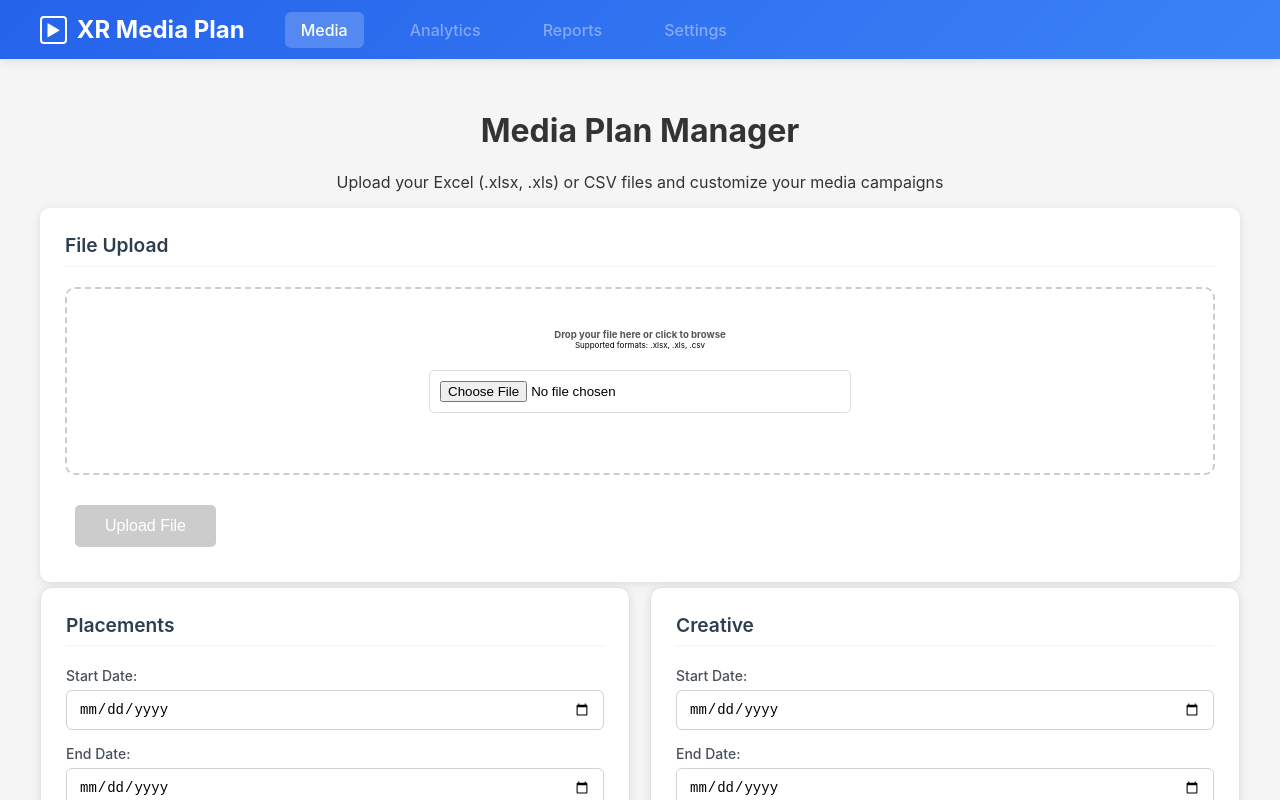
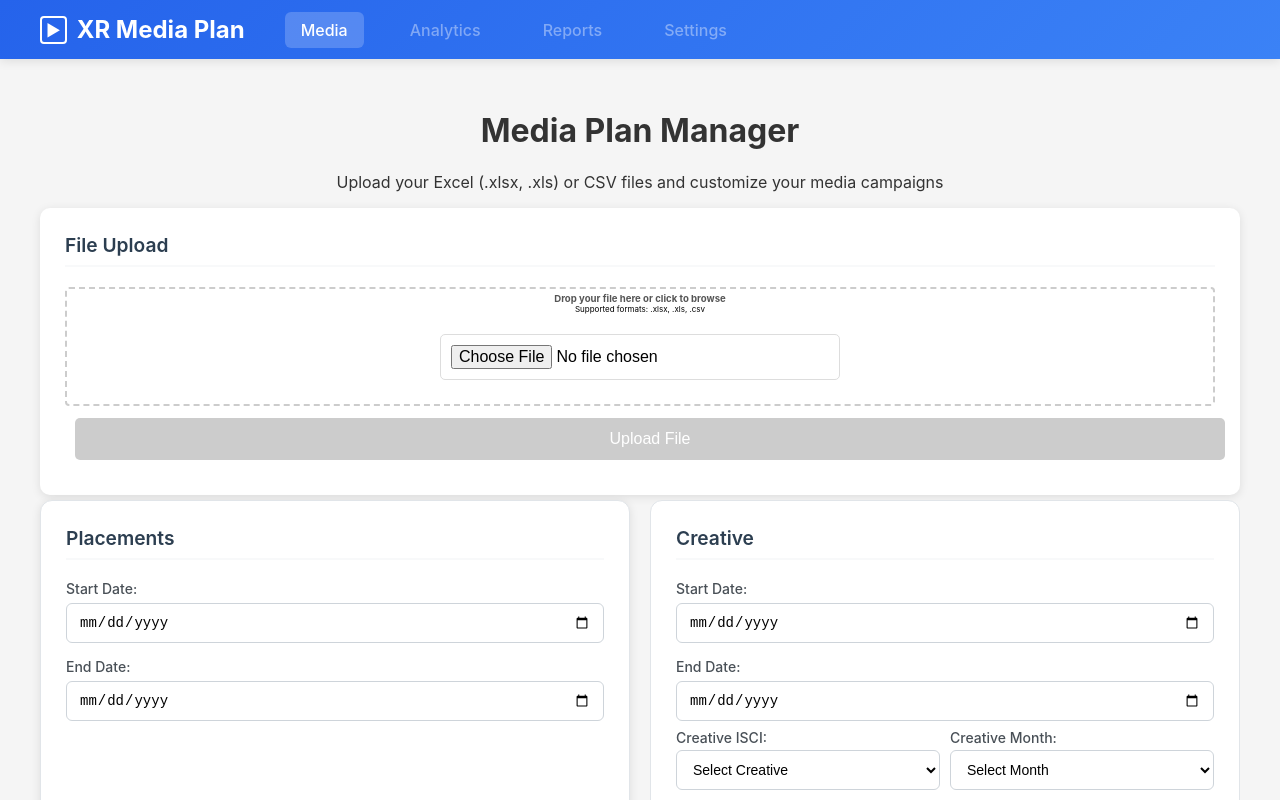
Before and after one commit to qualminds-ai/XR_Media_Plan, a React (Create React App) app in the folder frontend/: page / in a window 1280 px wide. Shown: the top 800 px of the page. Built offline with nearby package versions, Linux system fonts and the light colour scheme; the HTML template or start-up script is replaced by a standard one.

Commit message:
Remove unused App.css file and enhance Media component styles for improved layout and user experience

```diff
--- a/frontend/src/App.css
+++ /dev/null
@@ -1 +0,0 @@
-/* This file can be used for additional App-specific styles */
--- a/frontend/src/App.js
+++ b/frontend/src/App.js
@@ -1,7 +1,6 @@
 import React, { useState } from 'react';
 import Header from './Header';
 import Media from './Media';
-import './App.css';
 
 function App() {
   const [mobileMenuOpen, setMobileMenuOpen] = useState(false);
--- a/frontend/src/Media.css
+++ b/frontend/src/Media.css
@@ -27,6 +27,176 @@
   font-weight: 600;
   padding-bottom: 8px;
   border-bottom: 2px solid #f8f9fa;
+}
+
+.upload-area {
+  border: 2px dashed #ccc;
+  padding: 4px;
+  text-align: center;
+  border-radius: 4px;
+  margin-bottom: 2px;
+  transition: border-color 0.3s ease;
+}
+
+.upload-area h4 {
+  margin-top: 0;
+  margin-bottom: 0px;
+  color: #555;
+  font-size: 0.6rem;
+}
+
+.upload-area p {
+  margin: 0 0 2px 0;
+  font-size: 0.5rem;
+}
+
+.upload-area:hover {
+  border-color: #007bff;
+}
+
+.upload-area.dragover {
+  border-color: #007bff;
+  background-color: #f8f9fa;
+}
+
+.file-input {
+  margin: 20px 0;
+}
+
+.file-input input[type="file"] {
+  padding: 10px;
+  border: 1px solid #ddd;
+  border-radius: 5px;
+  font-size: 16px;
+  background-color: white;
+  width: 100%;
+  box-sizing: border-box;
+}
+
+.upload-btn {
+  background-color: #007bff;
+  color: white;
+  padding: 12px 24px;
+  border: none;
+  border-radius: 5px;
+  cursor: pointer;
+  font-size: 16px;
+  transition: background-color 0.3s ease;
+  width: 100%;
+  margin-top: 15px;
+}
+
+.upload-btn:hover {
+  background-color: #0056b3;
+}
+
+.upload-btn:disabled {
+  background-color: #6c757d;
+  cursor: not-allowed;
+}
+
+.message {
+  padding: 12px;
+  border-radius: 5px;
+  margin-top: 15px;
+  text-align: center;
+}
+
+.message.success {
+  background-color: #d4edda;
+  color: #155724;
+  border: 1px solid #c3e6cb;
+}
+
+.message.error {
+  background-color: #f8d7da;
+  color: #721c24;
+  border: 1px solid #f5c6cb;
+}
+
+.file-info {
+  background: white;
+  padding: 25px;
+  border-radius: 10px;
+  box-shadow: 0 2px 10px rgba(0,0,0,0.1);
+  margin-top: 20px;
+}
+
+.file-info h3 {
+  margin-top: 0;
+  margin-bottom: 20px;
+  color: #333;
+  font-size: 1.4rem;
+}
+
+.info-grid {
+  display: grid;
+  grid-template-columns: repeat(auto-fit, minmax(200px, 1fr));
+  gap: 15px;
+  margin-bottom: 20px;
+}
+
+.info-item {
+  background: #f8f9fa;
+  padding: 15px;
+  border-radius: 8px;
+  text-align: center;
+}
+
+.info-item strong {
+  display: block;
+  margin-bottom: 5px;
+  font-size: 14px;
+  color: #666;
+}
+
+.preview-table {
+  width: 100%;
+  border-collapse: collapse;
+  margin-top: 15px;
+  font-size: 14px;
+}
+
+.preview-table th,
+.preview-table td {
+  border: 1px solid #ddd;
+  padding: 8px;
+  text-align: left;
+}
+
+.preview-table th {
+  background-color: #f8f9fa;
+  font-weight: bold;
+}
+
+.preview-table tr:nth-child(even) {
+  background-color: #f8f9fa;
+}
+
+.preview-table tr:hover {
+  background-color: #e9ecef;
+}
+
+.file-details {
+  background: #f8f9fa;
+  padding: 10px;
+  border-radius: 3px;
+  margin: 3px 0;
+}
+
+.file-details p {
+  margin: 0px 0;
+  color: #495057;
+  font-size: 0.6rem;
+}
+
+/* Sections Container for Side-by-Side Layout */
+.sections-container {
+  display: grid;
+  grid-template-columns: 1fr 1fr;
+  gap: 25px;
+  margin-bottom: 25px;
+  align-items: stretch;
 }
 
 .upload-area {
@@ -181,24 +351,6 @@
   margin: 0px 0;
   color: #495057;
   font-size: 0.6rem;
-}
-
-.upload-area {
-  border: 2px dashed #ccc;
-  padding: 40px;
-  text-align: center;
-  border-radius: 10px;
-  margin-bottom: 20px;
-  transition: border-color 0.3s ease;
-}
-
-.upload-area:hover {
-  border-color: #007bff;
-}
-
-.upload-area.dragover {
-  border-color: #007bff;
-  background-color: #f8f9fa;
 }
 
 .file-input {
@@ -370,22 +522,6 @@
   color: #666;
 }
 
-/* Creative Section Styles */
-.creative-section {
-  background: white;
-  padding: 30px;
-  border-radius: 10px;
-  box-shadow: 0 2px 10px rgba(0,0,0,0.1);
-  margin-bottom: 30px;
-}
-
-.creative-section h3 {
-  margin-top: 0;
-  margin-bottom: 20px;
-  color: #333;
-  font-size: 1.5rem;
-}
-
 /* ISCI Section Styles */
 .isci-section {
   padding-top: 15px;
@@ -394,7 +530,7 @@
 /* Generate Section Styles */
 .generate-section {
   text-align: center;
-  margin: 15px 0;
+  margin: 25px 0;
 }
 
 .generate-btn {
@@ -442,6 +578,7 @@
   border-radius: 12px;
   border: 1px solid #e1e5e9;
   transition: all 0.2s ease;
+  height: 85%;
 }
 
 .placements-section:hover {
@@ -503,6 +640,7 @@
   border-radius: 12px;
   border: 1px solid #e1e5e9;
   transition: all 0.2s ease;
+  height: 85%;
 }
 
 .creative-section:hover {
@@ -522,13 +660,14 @@
 
 /* ISCI Section Styles */
 .isci-section {
-  padding-top: 15px;
+  padding-top: 8px;
 }
 
 .dropdown-inputs {
   display: grid;
   grid-template-columns: 1fr 1fr;
-  gap: 15px;
+  gap: 10px;
+  margin-bottom: 5px;
 }
 
 @media (max-width: 768px) {
@@ -540,11 +679,12 @@
 .dropdown-input-group {
   display: flex;
   flex-direction: column;
+  margin-bottom: 0px;
 }
 
 .dropdown-input-group label {
   font-weight: 500;
-  margin-bottom: 6px;
+  margin-bottom: 4px;
   color: #495057;
   font-size: 14px;
 }
```
